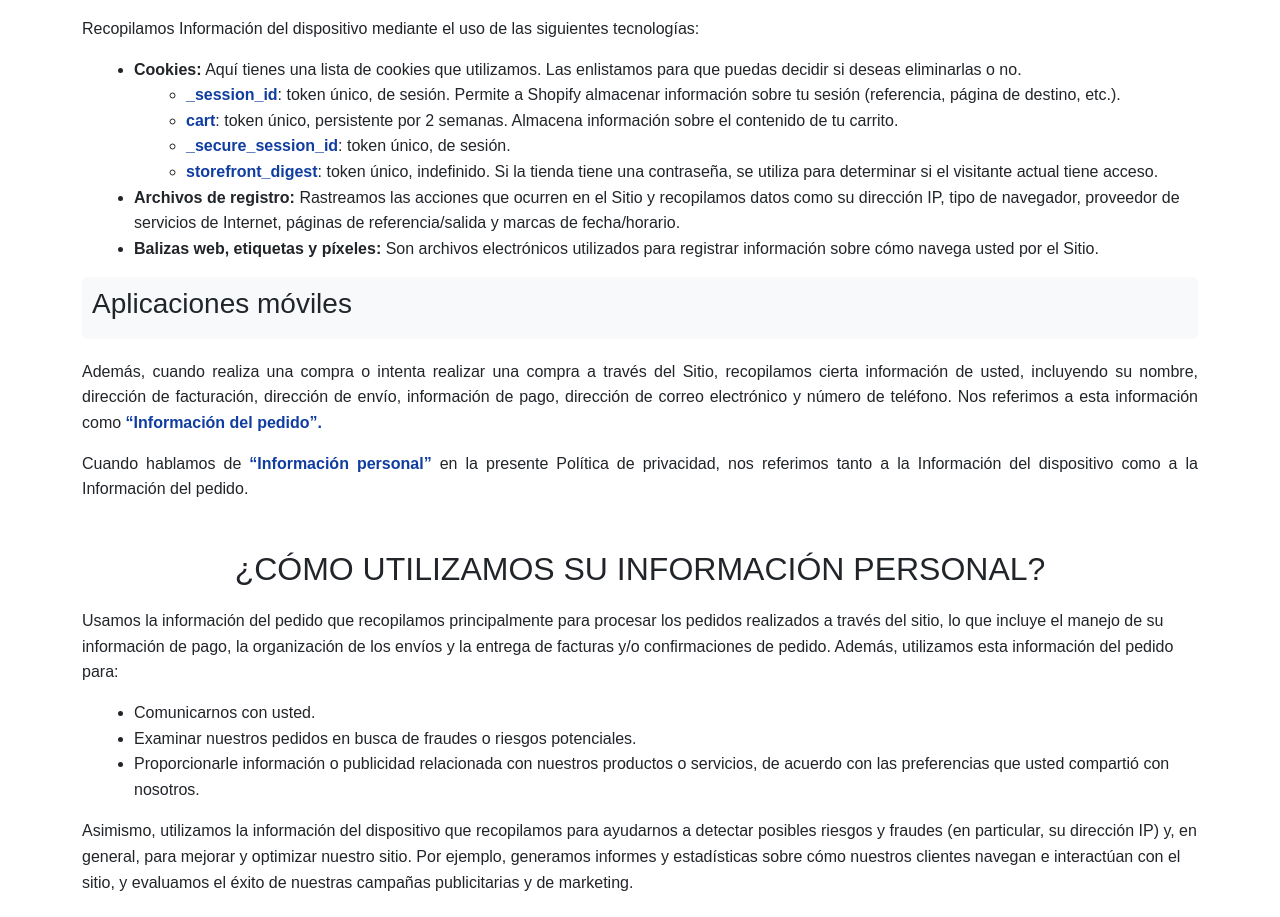
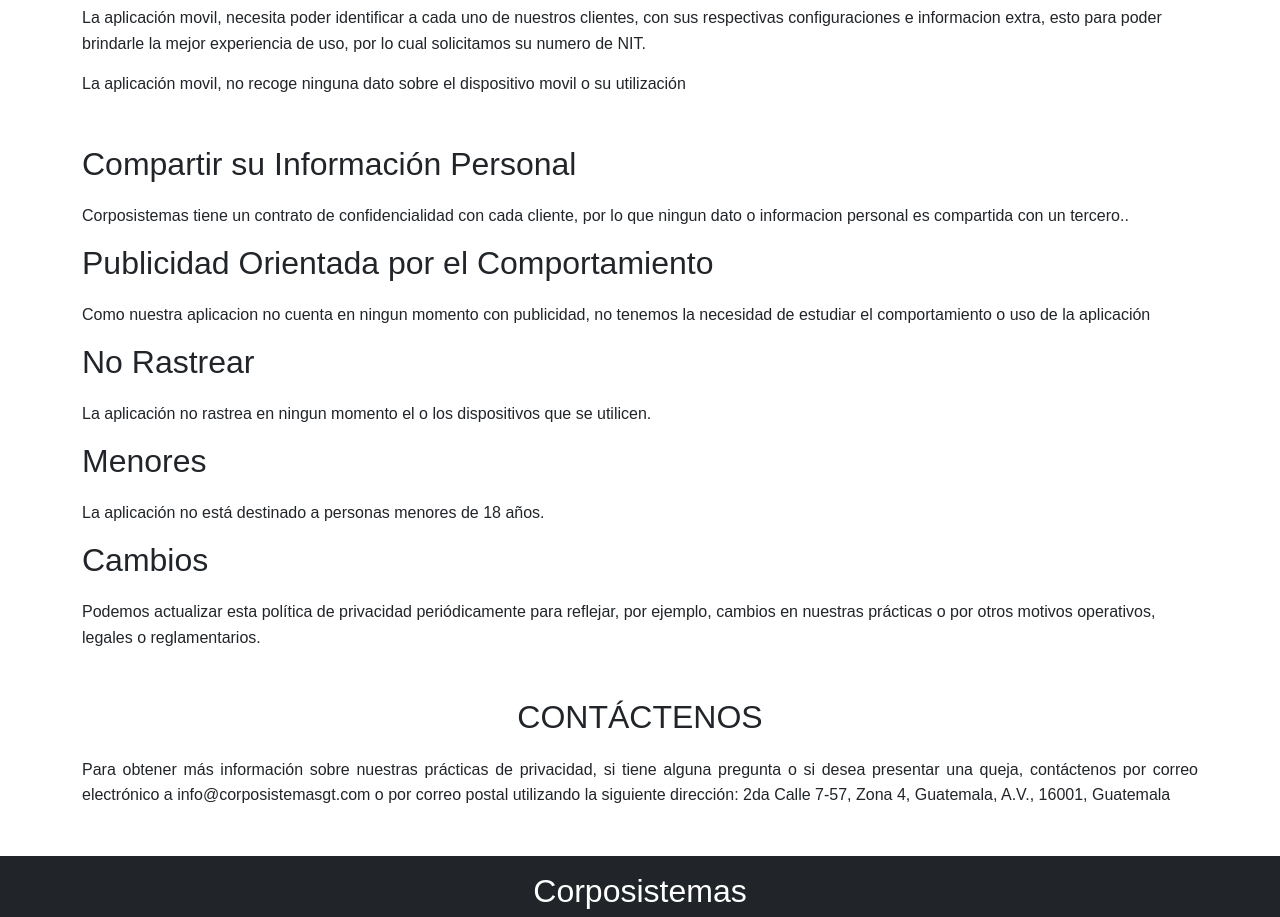
Before and after one commit to corposistemasgt/privacidad-page, a plain HTML site: page index.html in a window 1280 px wide. Shown: the part 640-1557 px from the top of the page. Drawn offline with nearby package versions, Linux system fonts and the light colour scheme.

Commit message:
Update index.html

```diff
--- a/index.html
+++ b/index.html
@@ -21,7 +21,7 @@
     <div class="container mt-5">
 
         <p class="text-justify">
-            Esta Política de privacidad describe cómo se recopila, utiliza y comparte su información personal cuando visita o hace una compra en <a href="https://corposistemasgt.com/" target="_blank">https://corposistemasgt.com/</a>.
+            Esta Política de privacidad describe cómo se recopila, utiliza y comparte su información cuando utiliza CorpoRutas</a>.
         </p>
 
         <div class="section-title">
@@ -29,93 +29,35 @@
         </div>
 
         <p class="text-justify">
-            Cuando visita el Sitio, recopilamos automáticamente cierta información sobre su dispositivo, incluyendo detalles sobre su navegador web, dirección IP, zona horaria y algunas de las cookies instaladas en su dispositivo. Además, a medida que navega por el Sitio, recopilamos información sobre las páginas web individuales o los productos que visualiza, las páginas web o los términos de búsqueda que lo refirieron al Sitio, así como información sobre cómo interactúa con el Sitio. Nos referimos a esta información recopilada automáticamente como <span class="highlight">“Información del dispositivo”.</span>
+            Cuando utiliza nuestra aplicación unicamente utilizamos su NIT(Numero de Identificacion Tributaria), para poder identificarlo como cliente de Corposistemas
         </p>
-
-        <p class="text-justify">
-            Recopilamos Información del dispositivo mediante el uso de las siguientes tecnologías:
-        </p>
-
-        <ul>
-            <li><strong>Cookies:</strong> Aquí tienes una lista de cookies que utilizamos. Las enlistamos para que puedas decidir si deseas eliminarlas o no.</li>
-            <ul>
-                <li><span class="highlight">_session_id</span>: token único, de sesión. Permite a Shopify almacenar información sobre tu sesión (referencia, página de destino, etc.).</li>
-                <li><span class="highlight">cart</span>: token único, persistente por 2 semanas. Almacena información sobre el contenido de tu carrito.</li>
-                <li><span class="highlight">_secure_session_id</span>: token único, de sesión.</li>
-                <li><span class="highlight">storefront_digest</span>: token único, indefinido. Si la tienda tiene una contraseña, se utiliza para determinar si el visitante actual tiene acceso.</li>
-            </ul>
-            <li><strong>Archivos de registro:</strong> Rastreamos las acciones que ocurren en el Sitio y recopilamos datos como su dirección IP, tipo de navegador, proveedor de servicios de Internet, páginas de referencia/salida y marcas de fecha/horario.</li>
-            <li><strong>Balizas web, etiquetas y píxeles:</strong> Son archivos electrónicos utilizados para registrar información sobre cómo navega usted por el Sitio.</li>
-        </ul>
-
-        <div class="section-title">
-            <h3>Aplicaciones móviles</h3>
-        </div>
-
-        <p class="text-justify">
-            Además, cuando realiza una compra o intenta realizar una compra a través del Sitio, recopilamos cierta información de usted, incluyendo su nombre, dirección de facturación, dirección de envío, información de pago, dirección de correo electrónico y número de teléfono. Nos referimos a esta información como <span class="highlight">“Información del pedido”.</span>
-        </p>
-
-        <p class="text-justify">
-            Cuando hablamos de <span class="highlight">“Información personal”</span> en la presente Política de privacidad, nos referimos tanto a la Información del dispositivo como a la Información del pedido.
-        </p>
-
-
-
-
     </div>
 
     <div class="container mt-5">
         <h2 class="text-center">¿CÓMO UTILIZAMOS SU INFORMACIÓN PERSONAL?</h2>
-        <p>Usamos la información del pedido que recopilamos principalmente para procesar los pedidos realizados a través del sitio, lo que incluye el manejo de su información de pago, la organización de los envíos y la entrega de facturas y/o confirmaciones de pedido. Además, utilizamos esta información del pedido para:</p>
+        <p>La aplicación movil, necesita poder identificar a cada uno de nuestros clientes, con sus respectivas configuraciones e informacion extra, esto para poder brindarle la mejor experiencia de uso, por lo cual solicitamos su numero de NIT.</p>
 
-        <ul>
-            <li>Comunicarnos con usted.</li>
-            <li>Examinar nuestros pedidos en busca de fraudes o riesgos potenciales.</li>
-            <li>Proporcionarle información o publicidad relacionada con nuestros productos o servicios, de acuerdo con las preferencias que usted compartió con nosotros.</li>
-        </ul>
-
-        <p>Asimismo, utilizamos la información del dispositivo que recopilamos para ayudarnos a detectar posibles riesgos y fraudes (en particular, su dirección IP) y, en general, para mejorar y optimizar nuestro sitio. Por ejemplo, generamos informes y estadísticas sobre cómo nuestros clientes navegan e interactúan con el sitio, y evaluamos el éxito de nuestras campañas publicitarias y de marketing.</p>
+        <p>La aplicación movil, no recoge ninguna dato sobre el dispositivo movil o su utilización</p>
 
     </div>
    <div class="container mt-5">
     <h2>Compartir su Información Personal</h2>
     <p>
-        Compartimos su información personal con terceros para que nos ayuden a utilizarla, tal como se describió anteriormente.</a>.
+        Corposistemas tiene un contrato de confidencialidad con cada cliente, por lo que ningun dato o informacion personal es compartida con un tercero.</a>.
     </p>
-    <p>
-       Podemos compartir su información personal para cumplir con las leyes y regulaciones aplicables, para responder a una citación, orden de registro u otra solicitud legal de información que recibamos, o para proteger nuestros derechos.
-    </p>
-
     <h2>Publicidad Orientada por el Comportamiento</h2>
     <p>
-        Como se describió anteriormente, utilizamos su información personal para proporcionarle anuncios publicitarios dirigidos o comunicaciones de marketing que creemos que pueden ser de su interés. Para más información sobre cómo funciona la publicidad dirigida, puede visitar la página educativa de la Iniciativa Publicitaria en la Red («NAI» por sus siglas en inglés) en <a href="http://www.networkadvertising.org/understanding-online-advertising/how-does-it-work" target="_blank">http://www.networkadvertising.org/understanding-online-advertising/how-does-it-work</a>.
-    </p>
-    <p>
-        Además, puede darse de baja de algunos de estos servicios visitando el portal de exclusión voluntaria de Digital Advertising Alliance en <a href="http://optout.aboutads.info/" target="_blank">http://optout.aboutads.info/</a>.
+        Como nuestra aplicacion no cuenta en ningun momento con publicidad, no tenemos la necesidad de estudiar el comportamiento o uso de la aplicación
     </p>
 
     <h2>No Rastrear</h2>
     <p>
-        Tenga en cuenta que no alteramos las prácticas de recopilación y uso de datos de nuestro Sitio cuando vemos una señal de No rastrear desde su navegador.
-    </p>
-
-    <h2>Sus Derechos</h2>
-    <p>
-        Si usted es un residente europeo, tiene derecho a acceder a la información personal que tenemos sobre usted y a solicitar que su información personal sea corregida, actualizada o eliminada. Si desea ejercer este derecho, comuníquese con nosotros a través de la información de contacto que se encuentra a continuación.
-    </p>
-    <p>
-        Además, si usted es un residente europeo, tenemos en cuenta que estamos procesando su información para cumplir con los contratos que podamos tener con usted (por ejemplo, si realiza un pedido a través del Sitio) o para perseguir nuestros intereses comerciales legítimos enumerados anteriormente. Además, tenga en cuenta que su información se transferirá fuera de Europa, incluidos Canadá y los Estados Unidos.
-    </p>
-
-    <h2>Retención de Datos</h2>
-    <p>
-        Cuando realiza un pedido a través del Sitio, mantendremos su información del pedido para nuestros registros a menos que y hasta que nos pida que eliminemos esta información.
+        La aplicación no rastrea en ningun momento el o los dispositivos que se utilicen.
     </p>
 
     <h2>Menores</h2>
     <p>
-        El sitio no está destinado a personas menores de 18 años.
+        La aplicación no está destinado a personas menores de 18 años.
     </p>
 
     <h2>Cambios</h2>
@@ -123,13 +65,7 @@
         Podemos actualizar esta política de privacidad periódicamente para reflejar, por ejemplo, cambios en nuestras prácticas o por otros motivos operativos, legales o reglamentarios.
     </p>
 
-
-
-
    </div>
-
-
-
     <script src="https://cdn.jsdelivr.net/npm/bootstrap@5.3.0/dist/js/bootstrap.bundle.min.js"></script>
     <div class="container mt-5">
         <h2 class="text-center">CONTÁCTENOS</h2>
```
